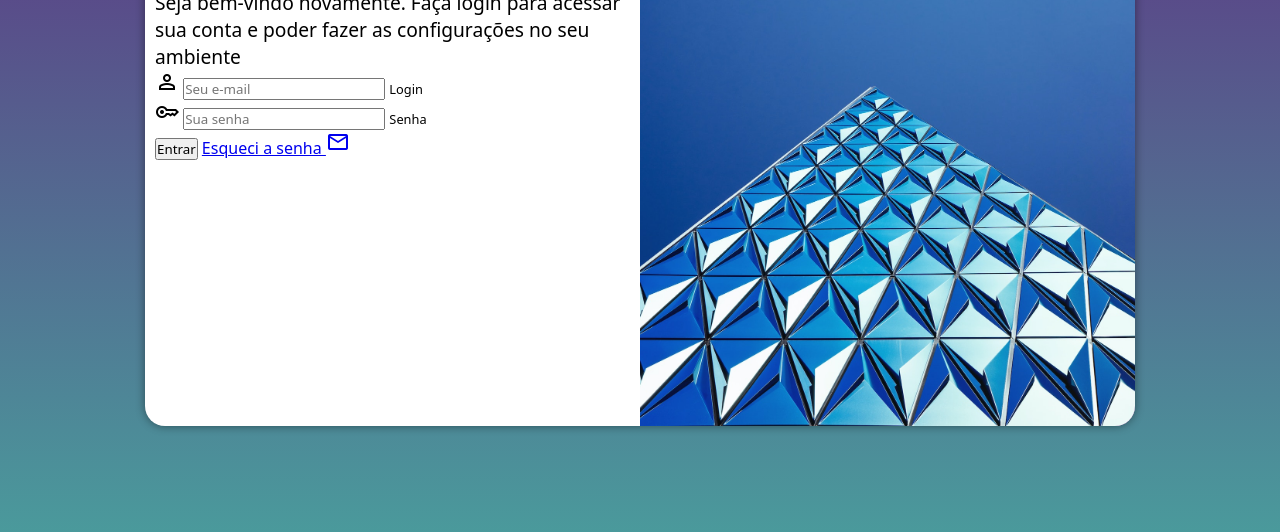
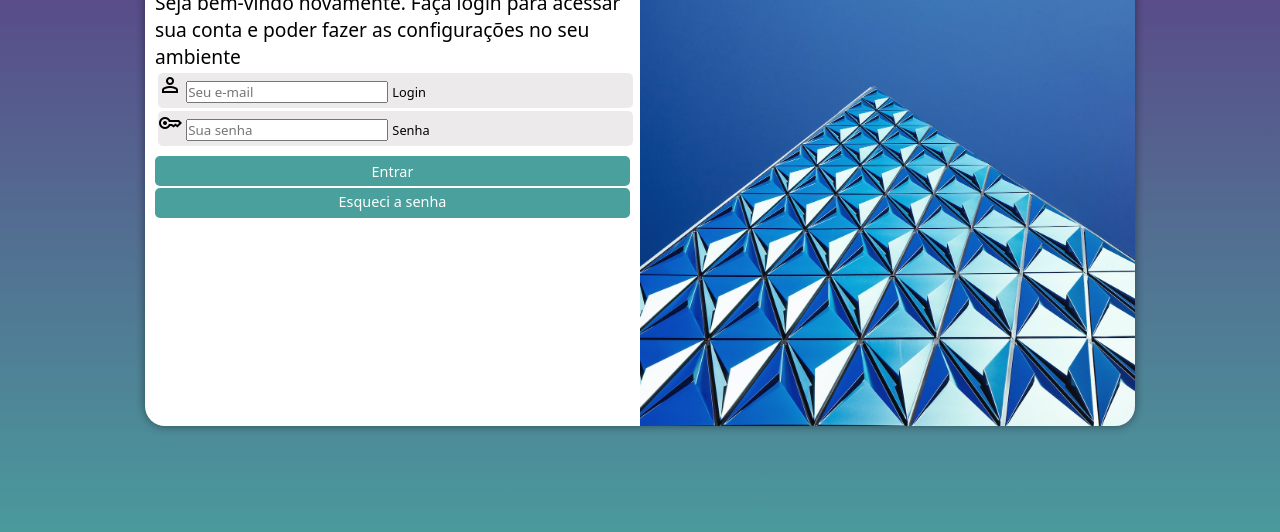
Before and after one commit to David-Beliene/projeto-login, a plain HTML site: page index.html in a window 1280 px wide. Shown: the part 224-756 px from the top of the page. Drawn offline with nearby package versions, Linux system fonts and the light colour scheme.

Commit message:
Finalizado

```diff
--- a/estilos/style.css
+++ b/estilos/style.css
@@ -30,7 +30,7 @@ section#login{
     position: absolute;
     top: 50%;
     left: 50%;
-    transform: translate(-50%, -50%);
+
     overflow: hidden;
 /*---------------------------------------*/
     background-color: white;
@@ -41,6 +41,7 @@ section#login{
 
     transition: width 0.3s, height 0.3s;
     transition-timing-function: ease;
+    transform: translate(-50%, -50%);
 
 }
 
@@ -73,3 +74,62 @@ div#formulario > p {
 form > div > label{
     font-size: 0.8em;
 }
+
+form > div.campo{
+    display: block;
+    width: 100%;
+    height: 35px;
+    background-color: rgb(236, 234, 234);
+    padding-bottom: 3px;
+    border-radius: 5px;
+    margin: 3px;
+
+
+
+}
+
+form > input[type=submit]{
+    display: block;
+    font-size: 0.9em;
+    width: 100%;
+    height: 30px;
+    margin-top: 10px;
+    background-color: #49a09d ;
+    color: white;
+    border: none;
+    border-radius: 5px;
+
+    /*------ importante -------
+
+    Trocando o cursor para a mãozinha*/
+
+    cursor: pointer;
+
+    /*-----------------------------------*/
+}
+
+form > input[type=submit]:hover{
+    background-color: #285856;
+}
+
+form > a#botao{
+    display: block;
+    padding-top: 4px;
+    margin-top: 2px;
+    text-align: center;
+    font-size: 0.9em;
+    width: 100%;
+    height: 30px;
+
+    background-color: #49a09d ;
+    color: white;
+    border: none;
+    border-radius: 5px;
+
+
+    text-decoration: none;
+}
+
+form > a#botao:hover{
+    background-color: #285856;
+}
--- a/index.html
+++ b/index.html
@@ -52,10 +52,8 @@
                     </div>
 
                     <input type="submit" value="Entrar">
-                    <a href="esqueci.html">Esqueci a senha
-                        <span class="material-symbols-outlined">
-                            mail
-                            </span>
+                    <a id="botao" href="esqueci.html">Esqueci a senha
+
                     </a>
 
 
```
